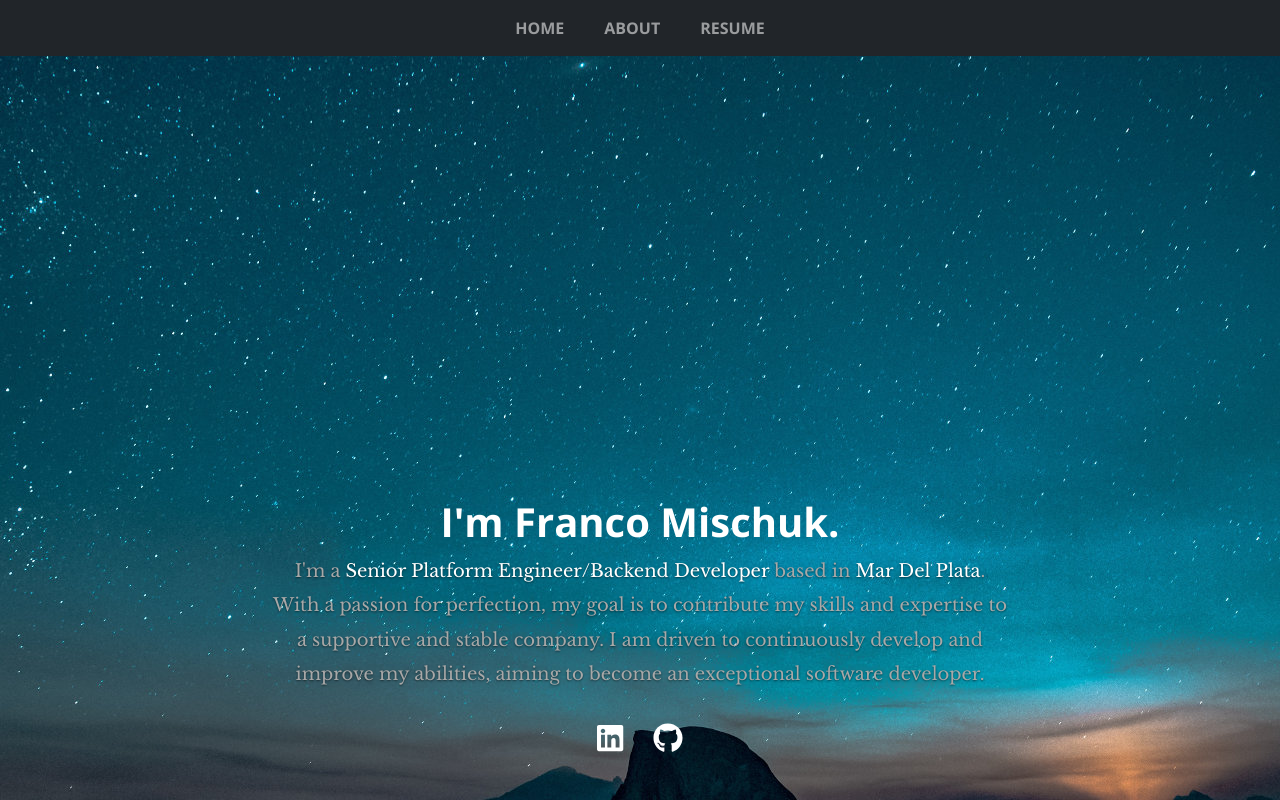
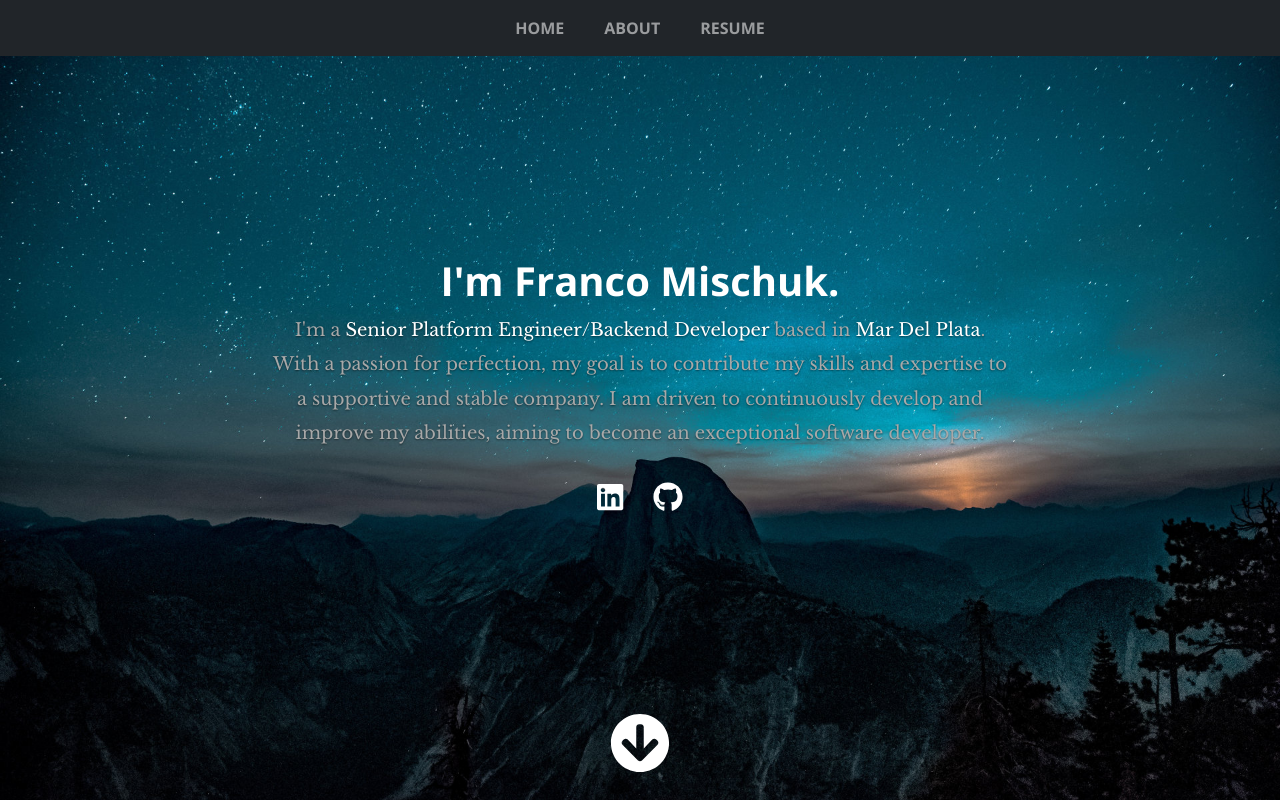
Before and after one commit to Frachuk/resume, a React (Create React App) app: page / in a window 1280 px wide. Shown: the top 800 px of the page. Built offline with nearby package versions, Linux system fonts and the light colour scheme.

Commit message:
[Fix] VH on background image

```diff
--- a/public/css/app.css
+++ b/public/css/app.css
@@ -35,10 +35,9 @@
   display: flex;
   align-items: center;
   position: relative;
-  height: 1282px;
   min-height: 500px;
-  width: 100%;
-  background: #161415 url(../images/header-background.jpg) no-repeat top center;
+  height: 100vh;
+  background: url(../images/header-background.jpg) no-repeat center;
   background-size: cover !important;
   -webkit-background-size: cover !important;
   text-align: center;
```
